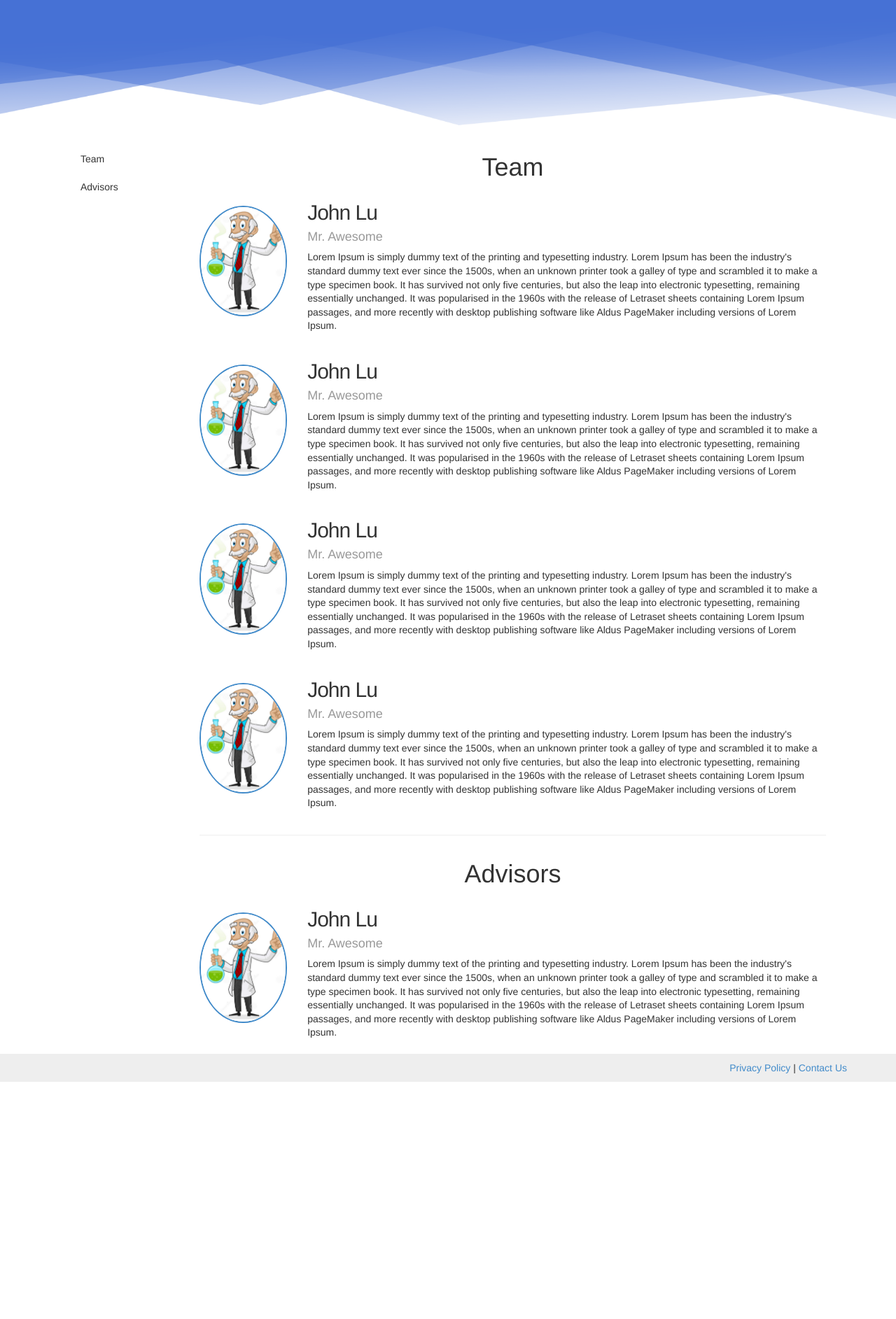
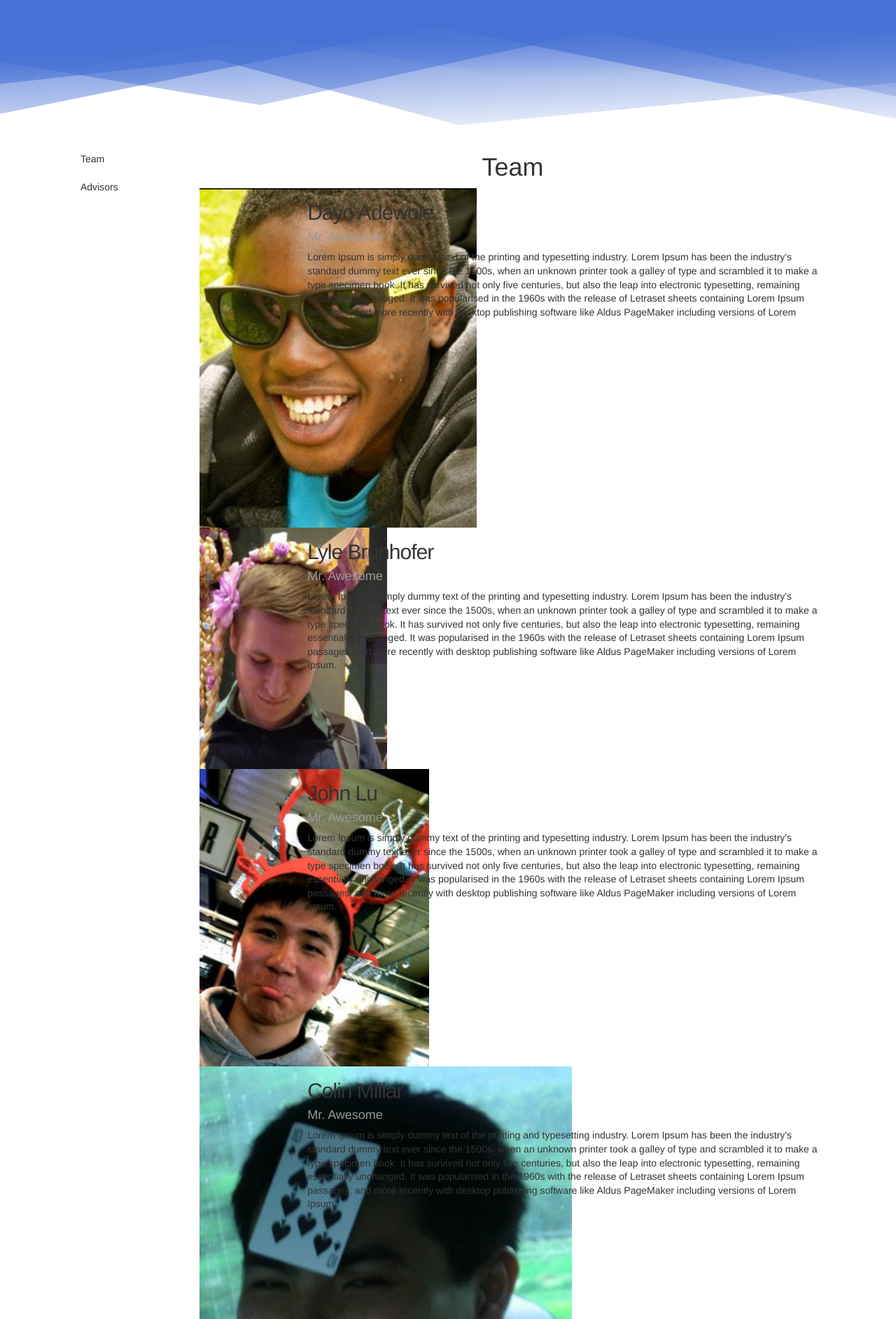
Before and after one commit to jljohnlu/JDLC_Website, a PHP site: page /aboutus.php in a window 1280 px wide. Shown: the part 82-1967 px from the top of the page at 70% size. Before the commit the page ends 1628 px from the top, so only its background shows below. Run offline with PHP 8.4, Linux system fonts and the light colour scheme; some libraries are stand-ins or nearby versions.

Commit message:
fully update pages

```diff
--- a/aboutus.php
+++ b/aboutus.php
@@ -71,7 +71,27 @@
     <a name="team"></a>
     <h1 style="text-align: center">Team</h1>
       <div class="col-xs-2">
-          <img src="images/professor_temporary.png" alt="..." class="image-bio-thumbnail">
+          <img src="images/dayo.png" style="">
+      </div>
+      <div class="col-xs-10">
+          <h2 class="featurette-small">Dayo Adewole</h2>
+          <h4><span class="text-muted">Mr. Awesome</span></h4>
+          <p class="lead-small">Lorem Ipsum is simply dummy text of the printing and typesetting industry. Lorem Ipsum has been the industry's standard dummy text ever since the 1500s, when an unknown printer took a galley of type and scrambled it to make a type specimen book. It has survived not only five centuries, but also the leap into electronic typesetting, remaining essentially unchanged. It was popularised in the 1960s with the release of Letraset sheets containing Lorem Ipsum passages, and more recently with desktop publishing software like Aldus PageMaker including versions of Lorem Ipsum.</p>
+      </div>
+    </div>
+    <div class="row">
+      <div class="col-xs-2">
+          <img src="images/lyle.png" style="">
+      </div>
+      <div class="col-xs-10">
+          <h2 class="featurette-small">Lyle Brunhofer</h2>
+          <h4><span class="text-muted">Mr. Awesome</span></h4>
+          <p class="lead-small">Lorem Ipsum is simply dummy text of the printing and typesetting industry. Lorem Ipsum has been the industry's standard dummy text ever since the 1500s, when an unknown printer took a galley of type and scrambled it to make a type specimen book. It has survived not only five centuries, but also the leap into electronic typesetting, remaining essentially unchanged. It was popularised in the 1960s with the release of Letraset sheets containing Lorem Ipsum passages, and more recently with desktop publishing software like Aldus PageMaker including versions of Lorem Ipsum.</p>
+      </div>
+    </div>
+    <div class="row">
+      <div class="col-xs-2">
+          <img src="images/john.png" style="">
       </div>
       <div class="col-xs-10">
           <h2 class="featurette-small">John Lu</h2>
@@ -81,30 +101,10 @@
     </div>
     <div class="row">
       <div class="col-xs-2">
-          <img src="images/professor_temporary.png" alt="..." class="image-bio-thumbnail">
+          <img src="images/colin.png" style="">
       </div>
       <div class="col-xs-10">
-          <h2 class="featurette-small">John Lu</h2>
-          <h4><span class="text-muted">Mr. Awesome</span></h4>
-          <p class="lead-small">Lorem Ipsum is simply dummy text of the printing and typesetting industry. Lorem Ipsum has been the industry's standard dummy text ever since the 1500s, when an unknown printer took a galley of type and scrambled it to make a type specimen book. It has survived not only five centuries, but also the leap into electronic typesetting, remaining essentially unchanged. It was popularised in the 1960s with the release of Letraset sheets containing Lorem Ipsum passages, and more recently with desktop publishing software like Aldus PageMaker including versions of Lorem Ipsum.</p>
-      </div>
-    </div>
-    <div class="row">
-      <div class="col-xs-2">
-          <img src="images/professor_temporary.png" alt="..." class="image-bio-thumbnail">
-      </div>
-      <div class="col-xs-10">
-          <h2 class="featurette-small">John Lu</h2>
-          <h4><span class="text-muted">Mr. Awesome</span></h4>
-          <p class="lead-small">Lorem Ipsum is simply dummy text of the printing and typesetting industry. Lorem Ipsum has been the industry's standard dummy text ever since the 1500s, when an unknown printer took a galley of type and scrambled it to make a type specimen book. It has survived not only five centuries, but also the leap into electronic typesetting, remaining essentially unchanged. It was popularised in the 1960s with the release of Letraset sheets containing Lorem Ipsum passages, and more recently with desktop publishing software like Aldus PageMaker including versions of Lorem Ipsum.</p>
-      </div>
-    </div>
-    <div class="row">
-      <div class="col-xs-2">
-          <img src="images/professor_temporary.png" alt="..." class="image-bio-thumbnail">
-      </div>
-      <div class="col-xs-10">
-          <h2 class="featurette-small">John Lu</h2>
+          <h2 class="featurette-small">Colin Millar</h2>
           <h4><span class="text-muted">Mr. Awesome</span></h4>
           <p class="lead-small">Lorem Ipsum is simply dummy text of the printing and typesetting industry. Lorem Ipsum has been the industry's standard dummy text ever since the 1500s, when an unknown printer took a galley of type and scrambled it to make a type specimen book. It has survived not only five centuries, but also the leap into electronic typesetting, remaining essentially unchanged. It was popularised in the 1960s with the release of Letraset sheets containing Lorem Ipsum passages, and more recently with desktop publishing software like Aldus PageMaker including versions of Lorem Ipsum.</p>
       </div>
```
Also changed, not shown: images/colin.png (added), images/dayo.png (added), images/john.png (added), images/lyle.png (added).
